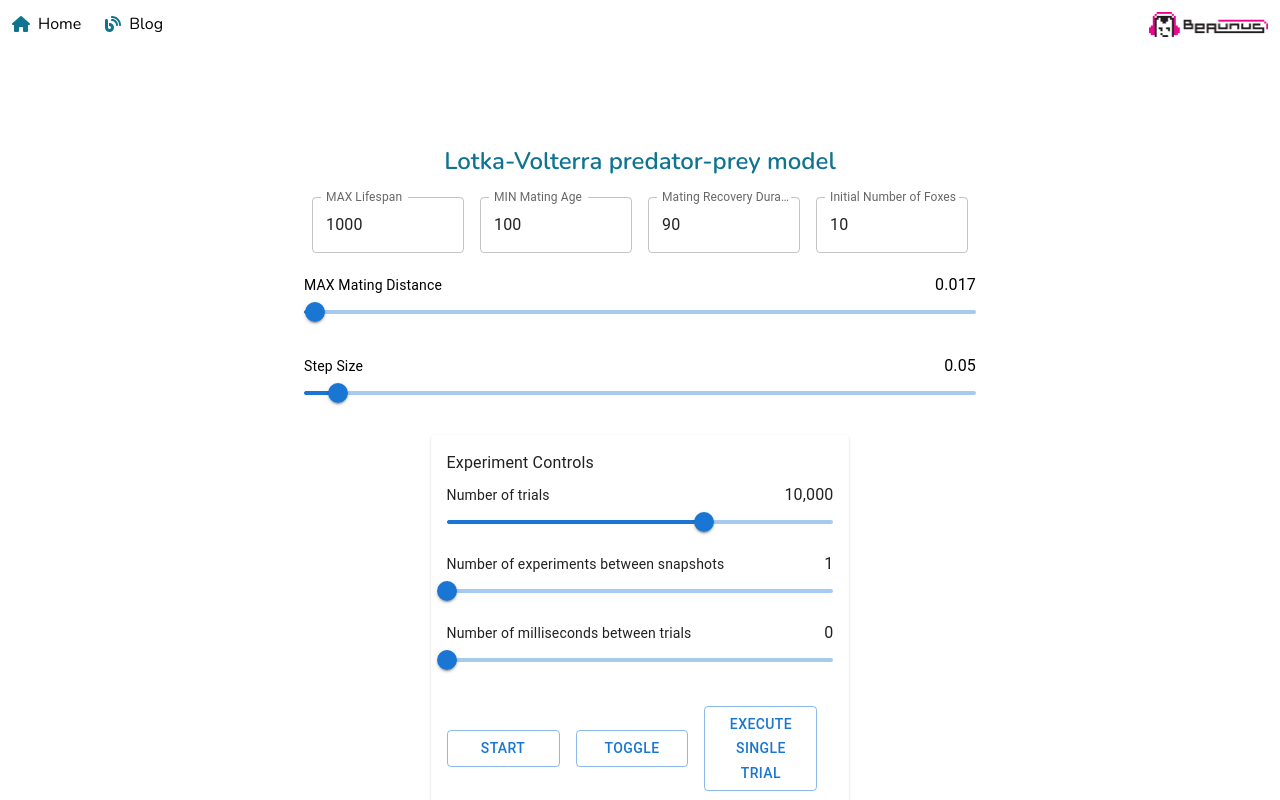
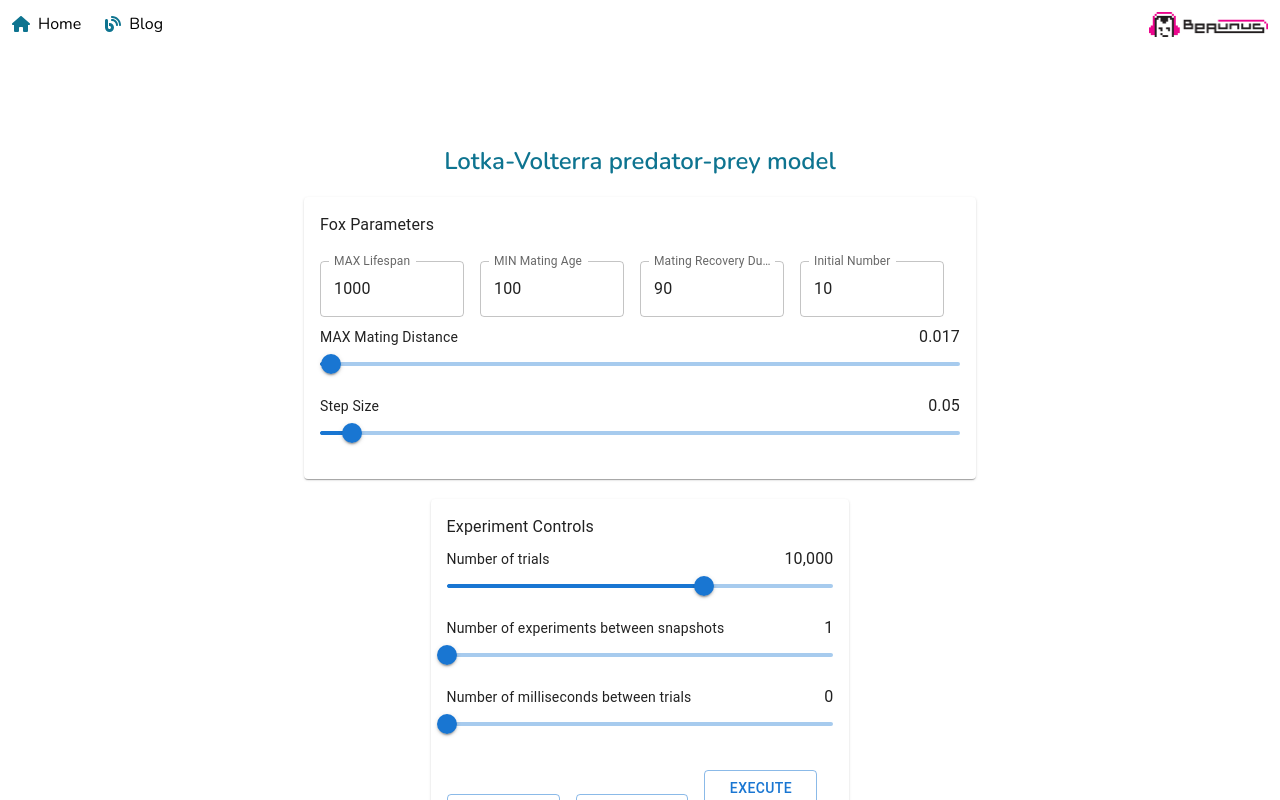
Before and after one commit to beaunus/beaunus.com, a Next.js app: page /blog/lokta-volterra in a window 1280 px wide. Shown: the top 800 px of the page. Built offline with nearby package versions, Linux system fonts and the light colour scheme; no server answers.

Commit message:
refactor: encapsulate Fox Parameters

```diff
--- a/pages/blog/lokta-volterra.tsx
+++ b/pages/blog/lokta-volterra.tsx
@@ -1,5 +1,7 @@
 import { ArrowRightAlt } from "@mui/icons-material";
 import {
+	Card,
+	CardContent,
 	Container,
 	Grid,
 	Table,
@@ -298,6 +300,9 @@ const LoktaVolterra: NextPage = () => {
 							Lotka-Volterra predator-prey model
 						</div>
 					</div>
+					<Card>
+						<CardContent className="space-y-2">
+							<Typography className="font-bold">Fox Parameters</Typography>
 							<Grid container spacing={2} width="100%">
 								<Grid item xs={3}>
 									<TextField
@@ -335,7 +340,7 @@ const LoktaVolterra: NextPage = () => {
 								<Grid item xs={3}>
 									<TextField
 										InputLabelProps={{ shrink: true }}
-								label="Initial Number of Foxes"
+										label="Initial Number"
 										onChange={({ currentTarget }) =>
 											setInitialNumFoxes(Number(currentTarget.value))
 										}
@@ -364,6 +369,8 @@ const LoktaVolterra: NextPage = () => {
 								step={0.001}
 								value={stepSize}
 							/>
+						</CardContent>
+					</Card>
 					<ExperimentComponent
 						experimentDefinition={loktaExperimentDefinition}
 						initialControlValues={{ numTrialsExponent: 4 }}
```
Lines whose indentation alone changed are shown as unchanged.
